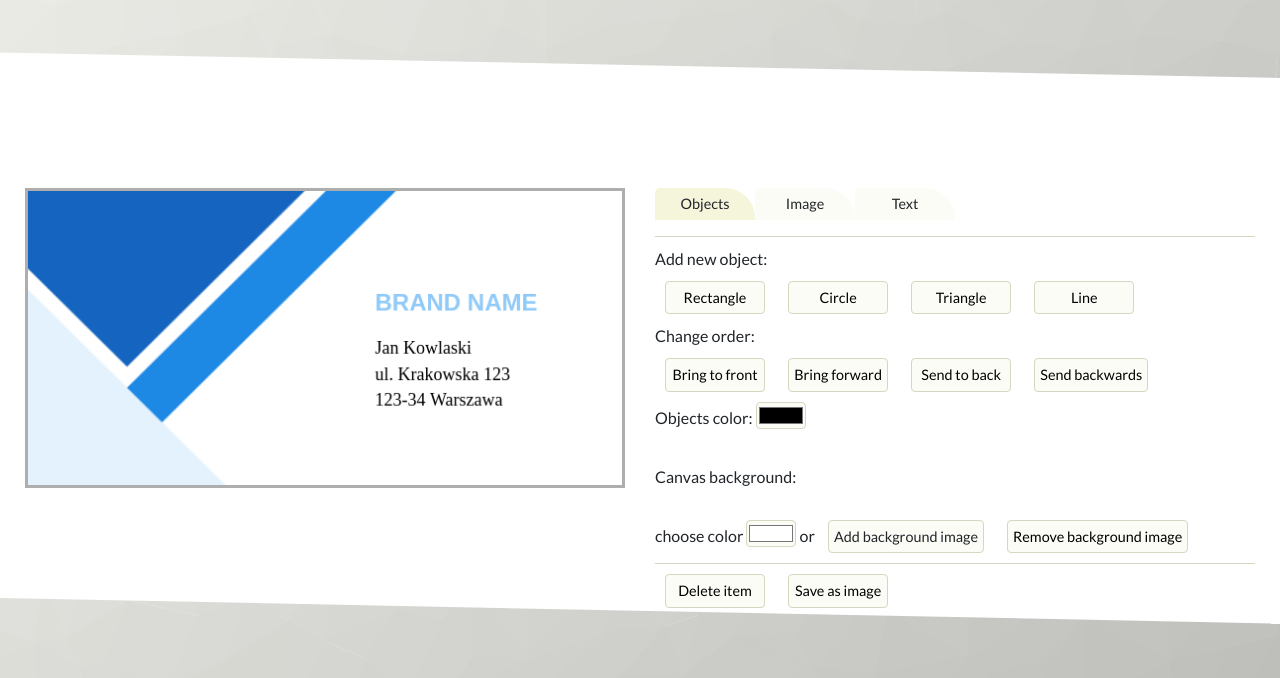
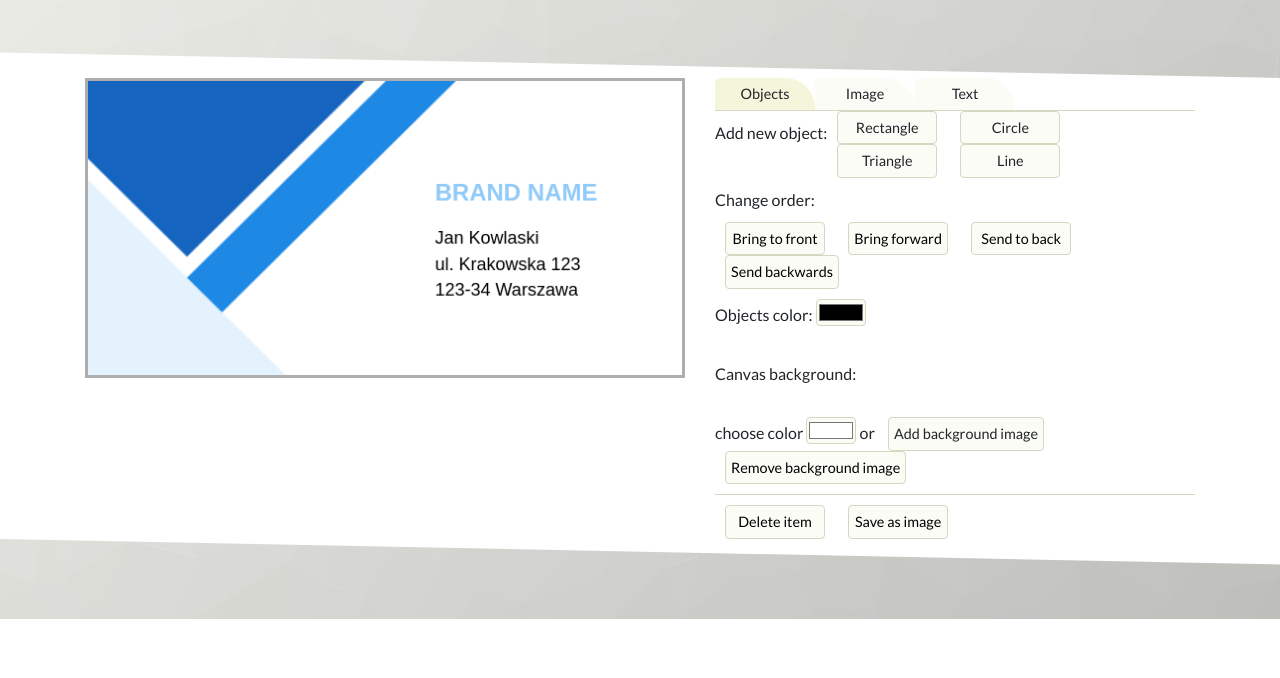
Before and after one commit to patrycjanie/card-creator, a website: page index.html in a window 1280 px wide. Shown: the part 122-800 px from the top of the page. Drawn offline with nearby package versions, Linux system fonts and the light colour scheme.

Commit message:
bootstrap, style changes

```diff
--- a/index.html
+++ b/index.html
@@ -31,6 +31,7 @@
 
     <section class="card-creator row">
 
+      <div class="container">
         <div class="canvas-container">
           <canvas id="c" width="600" height="300"></canvas>
         </div>
@@ -40,13 +41,13 @@
           <!-- --------------------------BUTTONS-------------------------- -->
           <div id="container-buttons">
             <ul>
-            <li class="clicked">
+              <li class="clicked btn btn-sm">
                 <a id="main-objects" href="#container-objects" class="open">Objects</a>
               </li>
-            <li>
+              <li class="btn btn-sm">
                 <a id="image" href="#container-image" class="open">Image</a>
               </li>
-            <li>
+              <li class="btn btn-sm">
                 <a id="text" href="#container-text" class="open">Text</a>
               </li>
             </ul>
@@ -58,12 +59,14 @@
 
           <div id="container-objects" class="content-container main-objects active">
 
-          <div class="new-object">
+            <div class="new-object new-line">
               <p class="description">Add new object:</p>
-            <button class="add-square">Rectangle</button>
-            <button class="add-circle">Circle</button>
-            <button class="add-triangle">Triangle</button>
-            <button class="add-line">Line</button>
+              <div class="buttons-group">
+                <button class="add-square btn btn-sm">Rectangle</button>
+                <button class="add-circle btn btn-sm">Circle</button>
+                <button class="add-triangle btn btn-sm">Triangle</button>
+                <button class="add-line btn btn-sm">Line</button>
+              </div>
             </div>
 
             <div class="order">
@@ -157,6 +160,7 @@
           </div>
 
           </div>
+        </div>
     </section>
 
     <footer class="footer">
--- a/js/index.js
+++ b/js/index.js
@@ -57,6 +57,7 @@ $(document).ready(function($) {
             editable: false,
             fontSize: 18,
             lineHeight: 1.3,
+            fontFamily: 'Arial',
             hasControls: false,
             lockMovementX: true,
             lockMovementY: true,
--- a/sass/main.scss
+++ b/sass/main.scss
@@ -5,7 +5,6 @@
 
 body {
     font-family: 'Lato', sans-serif;
-
     box-sizing: border-box;
 }
 
@@ -39,8 +38,7 @@ header {
     flex-direction: row;
     align-items: center;
     justify-content: center;
-    // margin: 60px 0;
-    height: 65vh;
+    margin: 0;
 }
 
 canvas {
@@ -48,9 +46,12 @@ canvas {
     box-sizing: border-box;
 }
 
+.container {
+    display: flex;
+    flex-direction: row;
+}
 
 .right-container {
-    height: 300px;
     width: 600px;
     margin-left: 30px;
     display: flex;
@@ -111,6 +112,15 @@ canvas {
         margin-bottom: 0;
     }
 
+    .new-line {
+        display: flex;
+        flex-direction: row;
+    }
+
+    .buttons-group {
+        width: 70%;
+    }
+
 
 
     // ---------------CONTAINERS STYLING---------------
@@ -119,14 +129,15 @@ canvas {
         width: 100%;
         border-bottom: 1px solid #D6D6C1;
 
-        display: flex;
-        flex-direction: row;
-        align-items: flex-start;
+        // display: flex;
+        // flex-direction: row;
+        // align-items: flex-start;
 
         ul {
             list-style-type: none;
             display: flex;
             flex-direction: row;
+            margin: 0;
 
             li {
                 margin: 0;
```
Also changed, not shown: css/style.css. Lines whose indentation alone changed are shown as unchanged.
